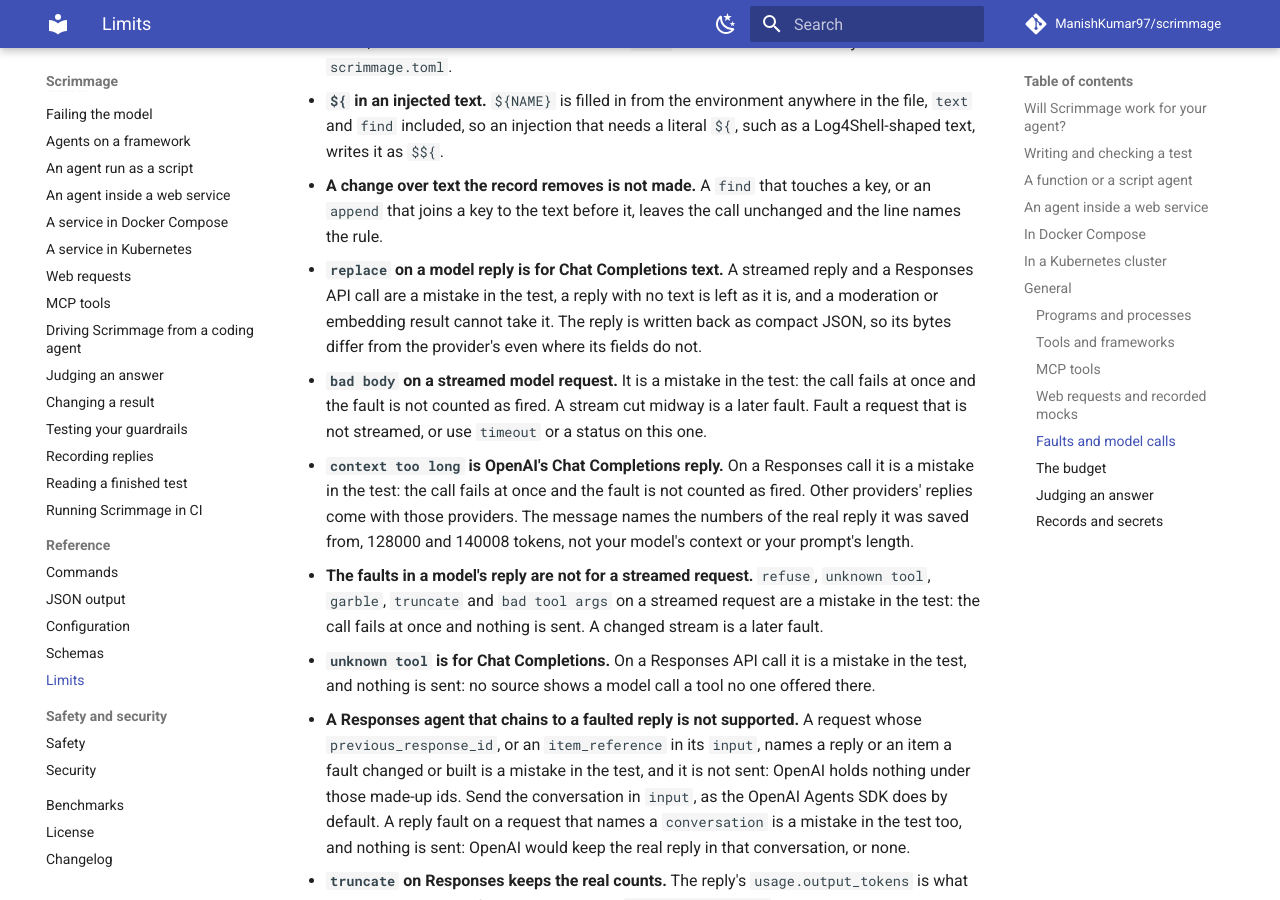
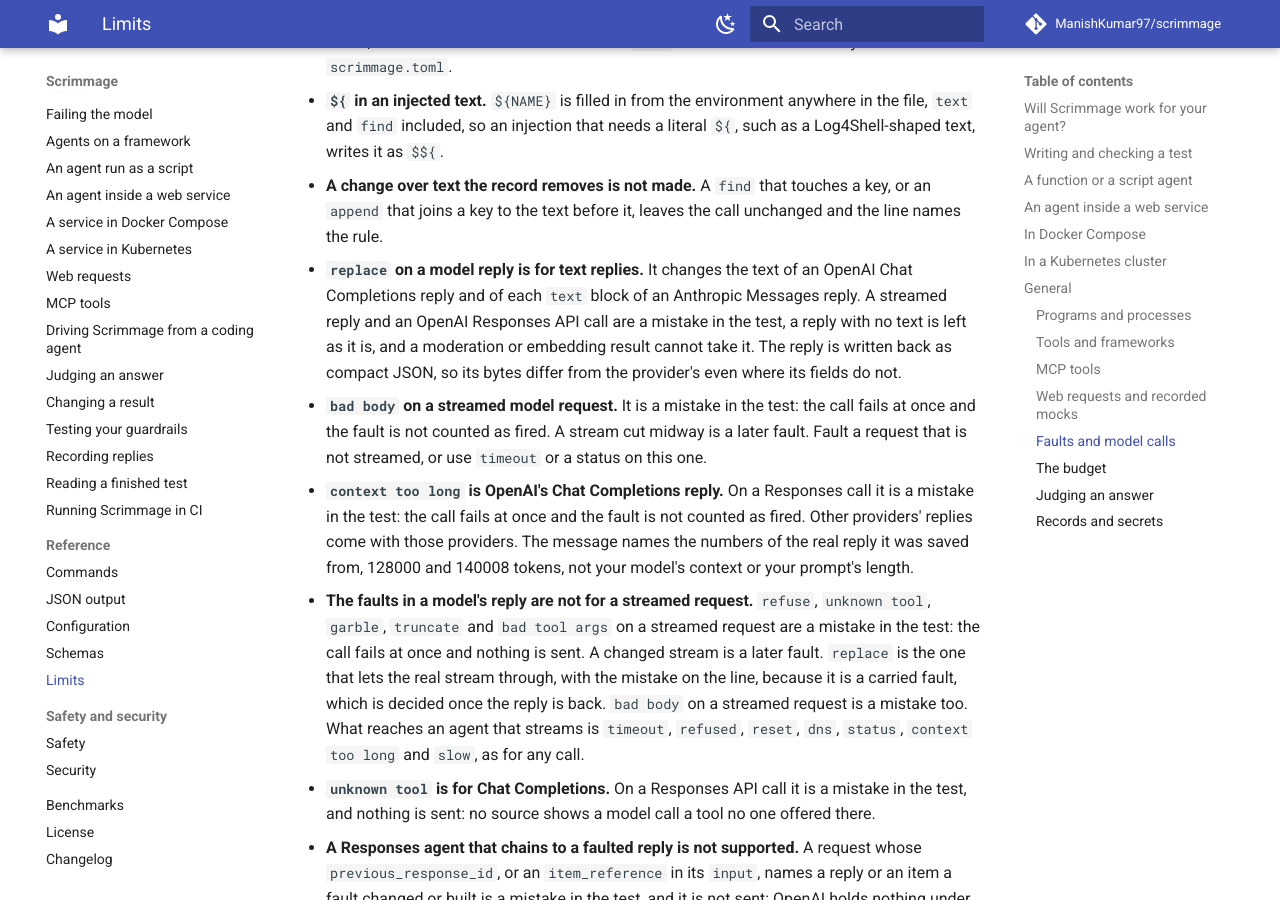
Before and after one commit to ManishKumar97/scrimmage, an MkDocs documentation site: the page built from docs/limits.md, in a window 1280 px wide and 900 px high, scrolled down 16317 px. Built offline with MkDocs 1.6.1 and Material for MkDocs 9.7.7, drawn with Linux system fonts in a browser that asks for light colours; comment, search, counter and statistics services are not loaded; some of the changed text lies outside the part shown.

Commit message:
docs(limits): fix the sentences the Anthropic reply faults made stale
replace is for text replies on both providers, the chat fault list names model:anthropic, the streaming limit says which faults reach an agent that streams, and a capture backs the claim about a cut tool call. The repeat of the streaming limit is dropped.

```diff
--- a/docs/limits.md
+++ b/docs/limits.md
@@ -357,7 +357,7 @@ Also read the control-path limits under An agent inside a web service.
 
 - **A change over text the record removes is not made.** A `find` that touches a key, or an `append` that joins a key to the text before it, leaves the call unchanged and the line names the rule.
 
-- **`replace` on a model reply is for Chat Completions text.** A streamed reply and a Responses API call are a mistake in the test, a reply with no text is left as it is, and a moderation or embedding result cannot take it.
+- **`replace` on a model reply is for text replies.** It changes the text of an OpenAI Chat Completions reply and of each `text` block of an Anthropic Messages reply. A streamed reply and an OpenAI Responses API call are a mistake in the test, a reply with no text is left as it is, and a moderation or embedding result cannot take it.
   The reply is written back as compact JSON, so its bytes differ from the provider's even where its fields do not.
 
 - **`bad body` on a streamed model request.** It is a mistake in the test: the call fails at once and the fault is not counted as fired. A stream cut midway is a later fault. Fault a request that is not streamed, or use `timeout` or a status on this one.
@@ -365,7 +365,11 @@ Also read the control-path limits under An agent inside a web service.
 - **`context too long` is OpenAI's Chat Completions reply.** On a Responses call it is a mistake in the test: the call fails at once and the fault is not counted as fired. Other providers' replies come with those providers.
   The message names the numbers of the real reply it was saved from, 128000 and 140008 tokens, not your model's context or your prompt's length.
 
-- **The faults in a model's reply are not for a streamed request.** `refuse`, `unknown tool`, `garble`, `truncate` and `bad tool args` on a streamed request are a mistake in the test: the call fails at once and nothing is sent. A changed stream is a later fault.
+- **The faults in a model's reply are not for a streamed request.** `refuse`, `unknown tool`, `garble`, `truncate` and `bad tool args` on a streamed request are a mistake in the test: the call fails at once and nothing is sent.
+  A changed stream is a later fault.
+  `replace` is the one that lets the real stream through, with the mistake on the line, because it is a carried fault, which is decided once the reply is back.
+  `bad body` on a streamed request is a mistake too.
+  What reaches an agent that streams is `timeout`, `refused`, `reset`, `dns`, `status`, `context too long` and `slow`, as for any call.
 
 - **`unknown tool` is for Chat Completions.** On a Responses API call it is a mistake in the test, and nothing is sent: no source shows a model call a tool no one offered there.
 
```
Also changed, not shown: other parts of docs/limits.md (+0 -4 lines), docs/model-faults.md (+3 -3 lines), 1 other file.
